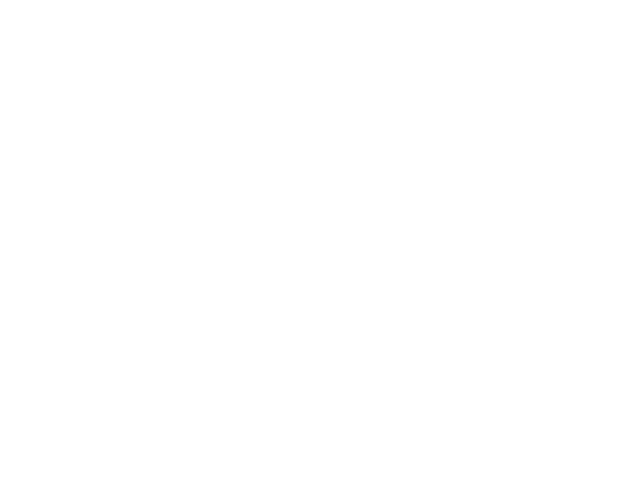
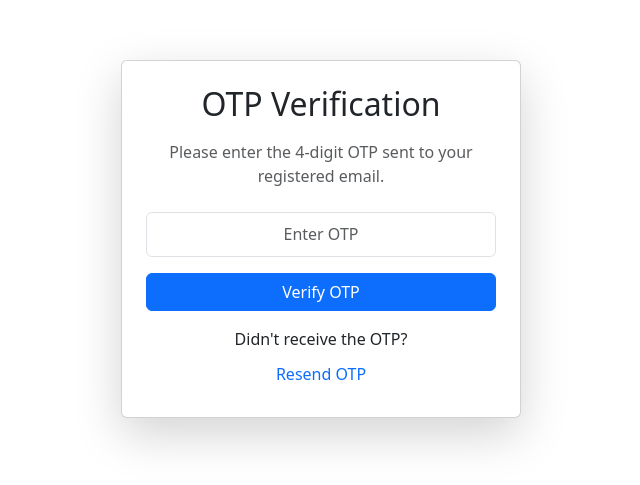
Before and after one commit to lazylettucewaseaten/Warranty_Storage, a React (Create React App) app in the folder frontend/: page /OTP in a window 1280 px wide. Before the commit this address had no page. Shown: the part 161-646 px from the top of the page, without its empty margins (319-959 px from the left). Built offline with nearby package versions, Linux system fonts and the light colour scheme; no server answers.

Commit message:
Added Forget Password Functionalities

```diff
--- a/frontend/src/App.js
+++ b/frontend/src/App.js
@@ -13,6 +13,8 @@ import FAQs from './Faqs';
 import WarrantyList from "./warranty-edit";
 import MerchantValidation from "./MerchantValidation";
 import ForgotPassword from "./ForgotPassword";
+import OTPVerification from "./otp";
+import ChangePassword from "./changePassword";
 function App() {
   return (
     <Router>
@@ -26,8 +28,9 @@ function App() {
       <Route path="/FAQs" element={<FAQs/>}></Route>
       <Route path="/UserEdit" element={<WarrantyList/>}></Route>
       <Route path="/Currentwarrantylist" element={<MerchantValidation/>}></Route>
-      <Route path="/Currentwarrantylist" element={<MerchantValidation/>}></Route>
-
+      <Route path="/ForgotPassword" element={<ForgotPassword/>}></Route>
+      <Route path="/OTP" element={<OTPVerification/>}></Route>
+      <Route path="/ChangePassword" element={<ChangePassword/>}></Route>
     </Routes>
   </Router>
   )
--- a/frontend/src/ForgotPassword.js
+++ b/frontend/src/ForgotPassword.js
@@ -1,13 +1,18 @@
 import React, { useState } from 'react';
 import 'bootstrap/dist/css/bootstrap.min.css';
+import { useNavigate } from "react-router-dom"; // Hook for navigation
 
 function ForgotPassword() {
+    const navigate =useNavigate();
+
     const [userDetail, setUserDetail] = useState('');
 
     const handleSubmit = (e) => {
         e.preventDefault();
-        // Handle the form submission logic here
         console.log('Reset password request for:', userDetail);
+        localStorage.setItem("email" ,userDetail)
+        let randint =Math.floor(1000 + Math.random() * 9000);
+        navigate("/OTP")
     };
 
     return (
@@ -15,7 +20,7 @@ function ForgotPassword() {
             <div className="card p-4 shadow-lg" style={{ maxWidth: '400px', width: '100%' }}>
                 <h2 className="text-center mb-3">Forgot Password</h2>
                 <p className="text-center text-muted mb-4">
-                    Enter your email address or username to reset your password.
+                    Enter your email address to reset your password.
                 </p>
                 <form onSubmit={handleSubmit}>
                     <div className="mb-3">
@@ -23,7 +28,7 @@ function ForgotPassword() {
                             type="text"
                             name="userDetail"
                             className="form-control"
-                            placeholder="Email or Username"
+                            placeholder="Email"
                             value={userDetail}
                             onChange={(e) => setUserDetail(e.target.value)}
                             required
--- /dev/null
+++ b/frontend/src/changePassword.js
@@ -0,0 +1,66 @@
+import React, { useState } from 'react';
+import 'bootstrap/dist/css/bootstrap.min.css';
+import { useNavigate } from "react-router-dom"; // Hook for navigation
+import axios from 'axios';
+function ChangePassword() {
+    const [password, setPassword] = useState('');
+    const [confirmPassword, setConfirmPassword] = useState('');
+    const navigate =useNavigate();
+
+    const handleSubmit = async(e) => {
+        e.preventDefault();
+        if (password === confirmPassword) {
+            const email =await localStorage.getItem("email")
+            const task =await axios.post("http://localhost:5000/warranty/setup/UpdatePassword", {
+                email:email,
+                password:confirmPassword
+            });
+            navigate("/login")
+            console.log('hello')
+            alert('Password changed successfully');
+        } else {
+            console.error('Passwords do not match');
+            alert('Passwords do not match');
+        }
+    };
+
+    return (
+        <div className="container d-flex justify-content-center align-items-center vh-100">
+            <div className="card p-4 shadow-lg" style={{ maxWidth: '400px', width: '100%' }}>
+                <h2 className="text-center mb-3">Change Password</h2>
+                <p className="text-center text-muted mb-4">
+                    Please enter and confirm your new password.
+                </p>
+                <form onSubmit={handleSubmit}>
+                    <div className="mb-3">
+                        <input
+                            type="password"
+                            name="password"
+                            className="form-control"
+                            placeholder="New Password"
+                            value={password}
+                            onChange={(e) => setPassword(e.target.value)}
+                            required
+                        />
+                    </div>
+                    <div className="mb-3">
+                        <input
+                            type="password"
+                            name="confirmPassword"
+                            className="form-control"
+                            placeholder="Confirm Password"
+                            value={confirmPassword}
+                            onChange={(e) => setConfirmPassword(e.target.value)}
+                            required
+                        />
+                    </div>
+                    <button type="submit" className="btn btn-primary w-100">
+                        Change Password
+                    </button>
+                </form>
+            </div>
+        </div>
+    );
+}
+
+export default ChangePassword;
--- /dev/null
+++ b/frontend/src/otp.js
@@ -0,0 +1,76 @@
+import React, { useState } from 'react';
+import 'bootstrap/dist/css/bootstrap.min.css';
+import { useNavigate } from "react-router-dom"; // Hook for navigation
+import { colors } from '@mui/material';
+import axios from "axios";
+
+function OTPVerification() {
+    const [otp, setOtp] = useState('');
+    const [generatedOtp, setGeneratedOtp] = useState(null);
+    const [Wrong ,setWrong] =useState(false);
+    const navigate =useNavigate();
+    let randint;
+    const email =localStorage.getItem("email");
+    const sendMail=async()=>{
+        randint = await Math.floor(1000 + Math.random() * 9000);
+        setGeneratedOtp(randint)
+        console.log(randint)
+        await axios.post("http://localhost:5000/warranty/setup/OTP", {
+            email:email,
+            num:randint
+        });
+    }
+
+    React.useEffect(()=>{
+        sendMail();
+    } ,[])
+
+
+    const handleSubmit = (e) => {
+        e.preventDefault();
+        if((generatedOtp === parseInt(otp)))
+        {
+            navigate("/ChangePassword")
+        }
+        else
+        {
+            setWrong(true);
+        }
+
+    };
+
+    return (
+        <div className="container d-flex justify-content-center align-items-center vh-100">
+            <div className="card p-4 shadow-lg" style={{ maxWidth: '400px', width: '100%' }}>
+                <h2 className="text-center mb-3">OTP Verification</h2>
+                <p className="text-center text-muted mb-4">
+                    Please enter the 4-digit OTP sent to your registered email.
+                </p>
+                {Wrong && <h5 style={{ color: 'red', textAlign: 'center' }}>Wrong OTP</h5>}
+                <form onSubmit={handleSubmit}>
+                    <div className="mb-3">
+                        <input
+                            type="text"
+                            name="otp"
+                            className="form-control text-center"
+                            placeholder="Enter OTP"
+                            maxLength="4"
+                            value={otp}
+                            onChange={(e) => setOtp(e.target.value)}
+                            required
+                        />
+                    </div>
+                    <button type="submit" className="btn btn-primary w-100">
+                        Verify OTP
+                    </button>
+                </form>
+                <div className="text-center mt-3">
+                    <p className="mb-1">Didn't receive the OTP?</p>
+                    <button className="btn btn-link text-decoration-none" onClick={() => sendMail()}>Resend OTP</button>
+                </div>
+            </div>
+        </div>
+    );
+}
+
+export default OTPVerification;
--- a/frontend/src/user-login.js
+++ b/frontend/src/user-login.js
@@ -47,6 +47,7 @@ const navigate =useNavigate();
             localStorage.setItem("Data" ,formData.email)
             localStorage.setItem("SN", task.data.StoreName);
             localStorage.setItem("SA" ,task.data.StoreLocation)
+            localStorage.setItem("WN" ,task.data.WorkNumber);
             navigate("/Currentwarrantylist");
 
             console.log("chus")
@@ -111,7 +112,7 @@ const navigate =useNavigate();
 
       {/* Forgot Password Link */}
       <div className="form-group d-flex justify-content-between align-items-center">
-        <a href="#forgot-password" className="text-primary">Forgot Password?</a>
+        <a href="/ForgotPassword" className="text-primary">Forgot Password?</a>
       </div>
 
       {/* Submit Button */}
```
Also changed, not shown: 2 other files (tests, documents, lock files or other folders).
